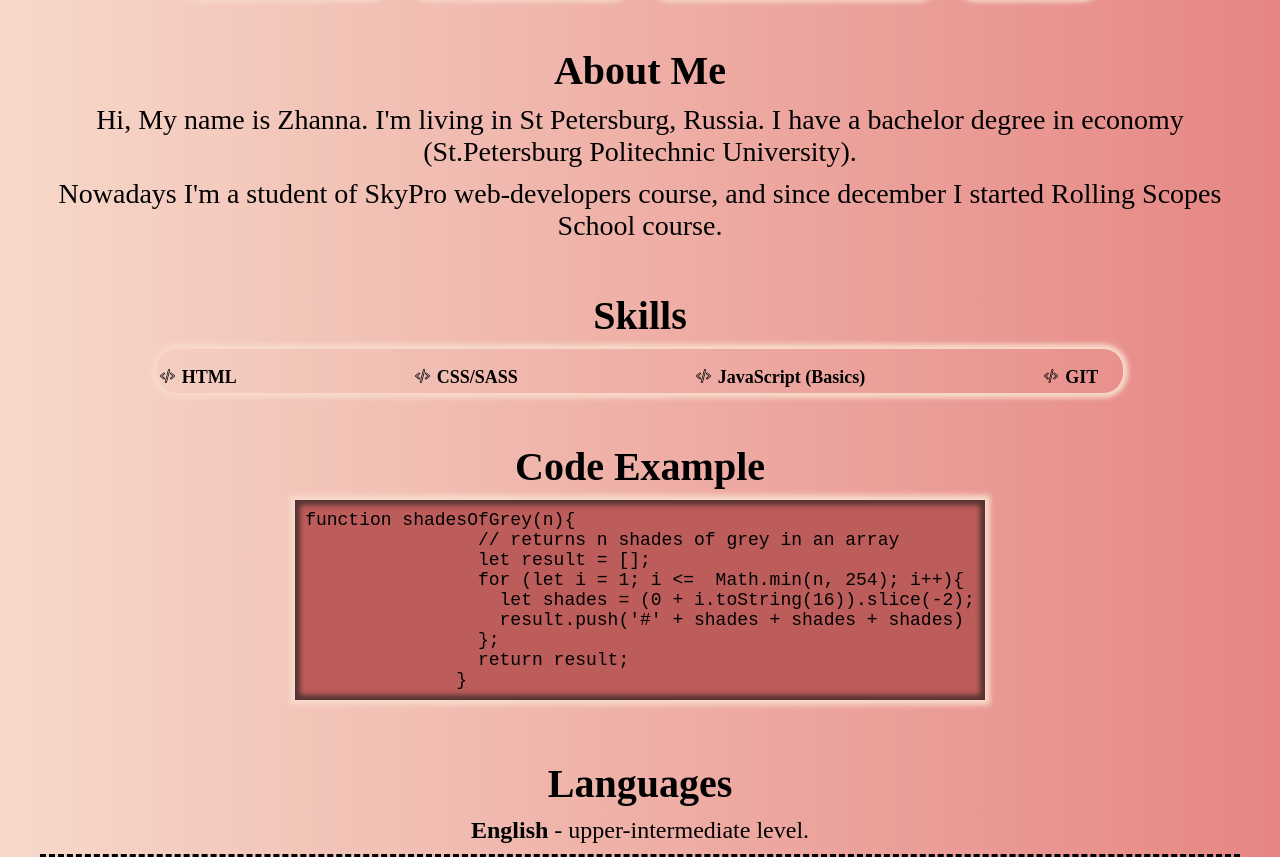
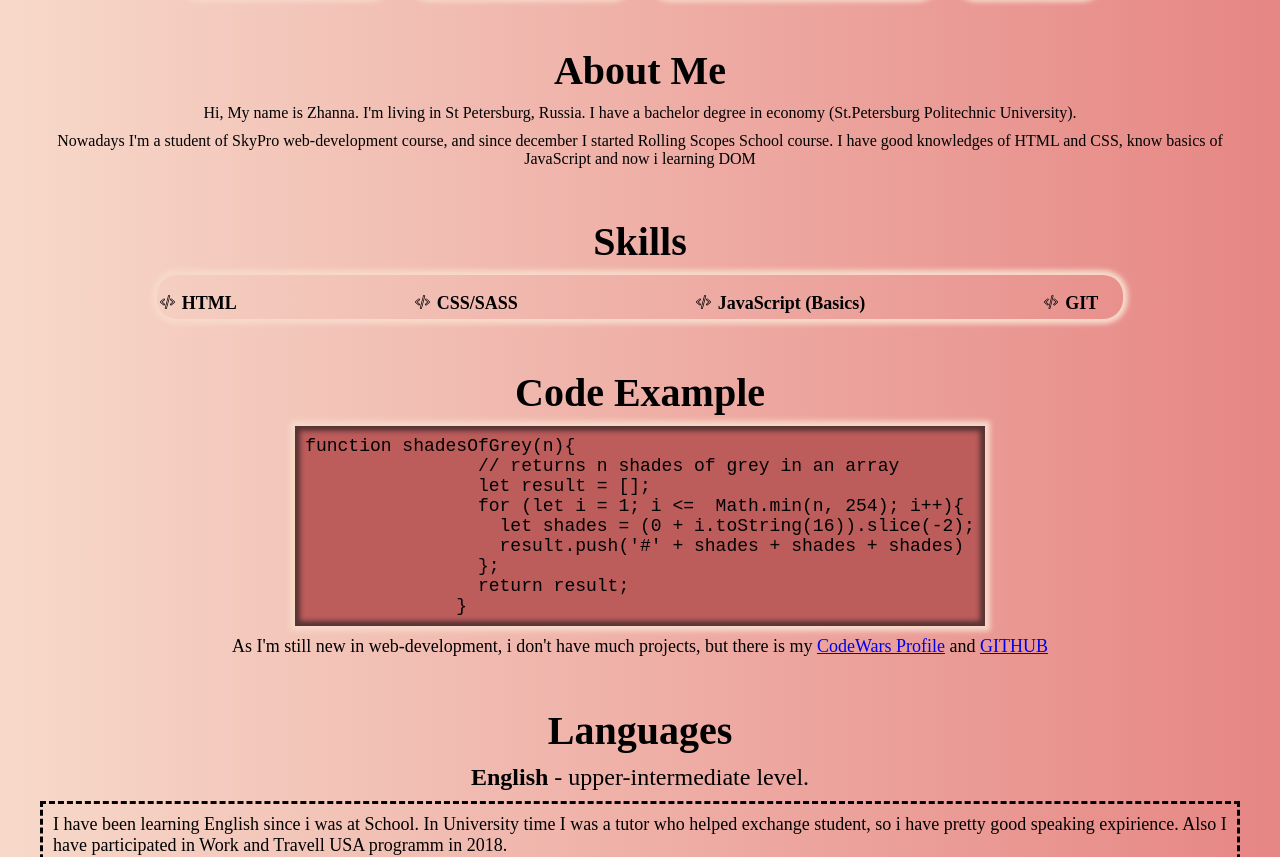
Before and after one commit to Kuljeanne/rsschool-cv, a plain HTML site: page index.html in a window 1280 px wide. Shown: the part 461-1318 px from the top of the page. Drawn offline with Linux system fonts and the light colour scheme.

Commit message:
feat: fixed mistakes

```diff
--- a/index.html
+++ b/index.html
@@ -32,8 +32,8 @@
             <p class="about_text">Hi, My name is Zhanna. I'm living in St Petersburg, Russia. I have a bachelor degree
                 in
                 economy (St.Petersburg Politechnic University). </p>
-            <p class="about_text">Nowadays I'm a student of SkyPro web-developers course, and since
-                december I started Rolling Scopes School course.</p>
+            <p class="about_text">Nowadays I'm a student of SkyPro web-development course, and since
+                december I started Rolling Scopes School course. I have good knowledges of HTML and CSS, know basics of JavaScript and now i learning DOM</p>
         </section>
         <section class="skills">
             <h2 class="skills_title">Skills</h2>
@@ -51,13 +51,17 @@
             <code class="code_example">function shadesOfGrey(n){
                 // returns n shades of grey in an array
                 let result = [];
-                for (let i = 1; i &lt=  Math.min(n, 254); i++){
+                for (let i = 1; i &lt;=  Math.min(n, 254); i++){
                   let shades = (0 + i.toString(16)).slice(-2);
                   result.push('#' + shades + shades + shades)
                 };
                 return result;
               }</code>
-              <pc class="coding_text"></p>
+            <p class="coding_text">
+                As I'm still new in web-development, i don't have much projects, but there is my <a
+                    href="https://www.codewars.com/users/Kuljeanne">CodeWars Profile</a> and <a
+                    href="https://github.com/Kuljeanne"> GITHUB</a>
+            </p>
         </section>
         <section class="lang">
             <h2 class="lang_title">Languages</h2>
@@ -74,7 +78,6 @@
         <a href="https://rs.school/js/">
             <img class="rs_logo" src="img/rs_school_js.svg" alt="RSSCHOOL">
         </a>
-
     </footer>
 </body>
 
--- a/style.css
+++ b/style.css
@@ -66,7 +66,7 @@ body {
     font-size: 40px;
 }
 .about_text{
-    font-size: 28px;
+    font-size: 26gitpx;
     text-align: center;
 }
 
@@ -118,6 +118,9 @@ body {
     box-shadow:
     0 0 5px 5px #f7d9ca,
     inset 0 0 5px 5px #573333;
+    font-size: 18px;
+}
+.coding_text{
     font-size: 18px;
 }
 .lang{
```
